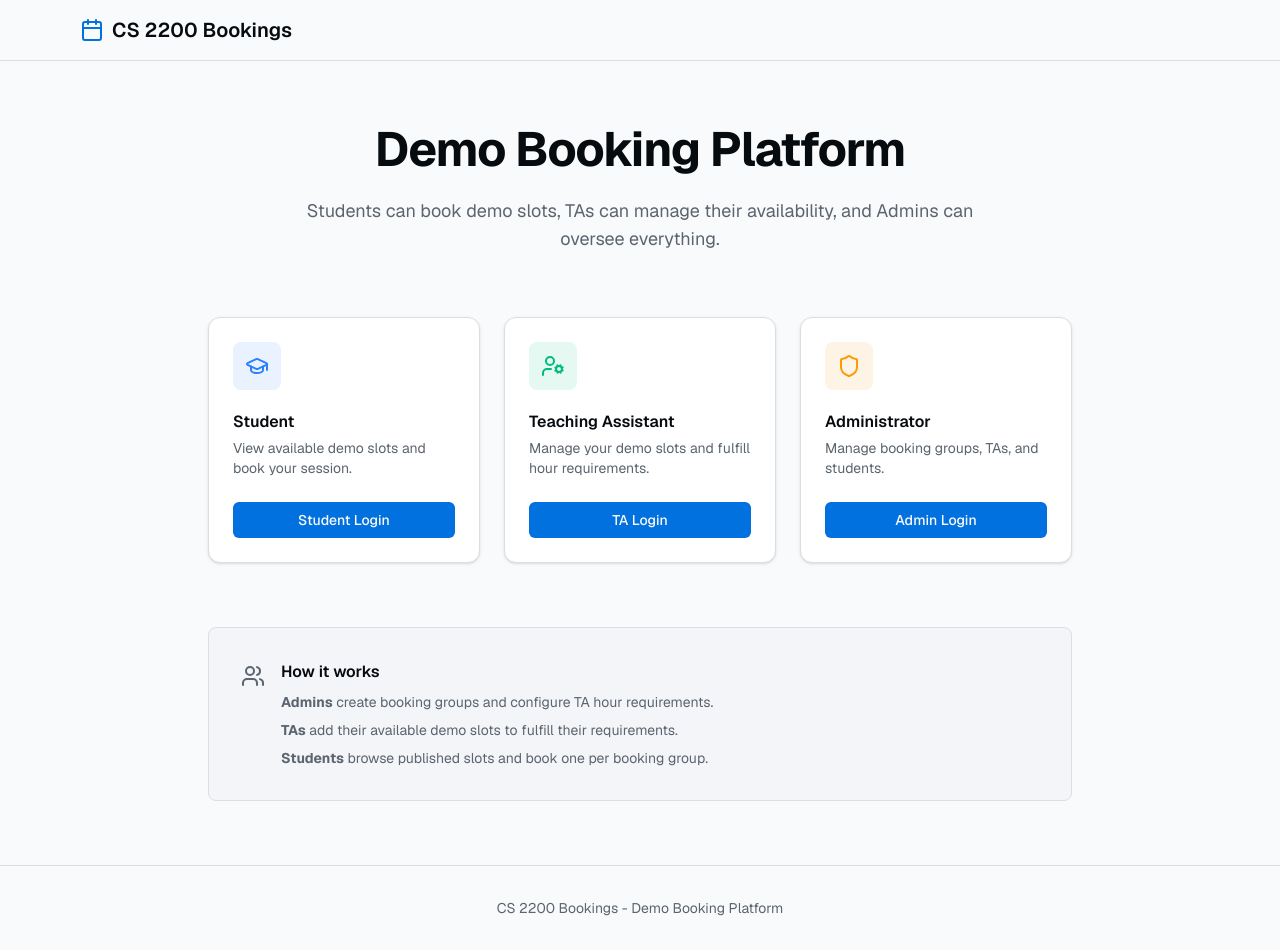
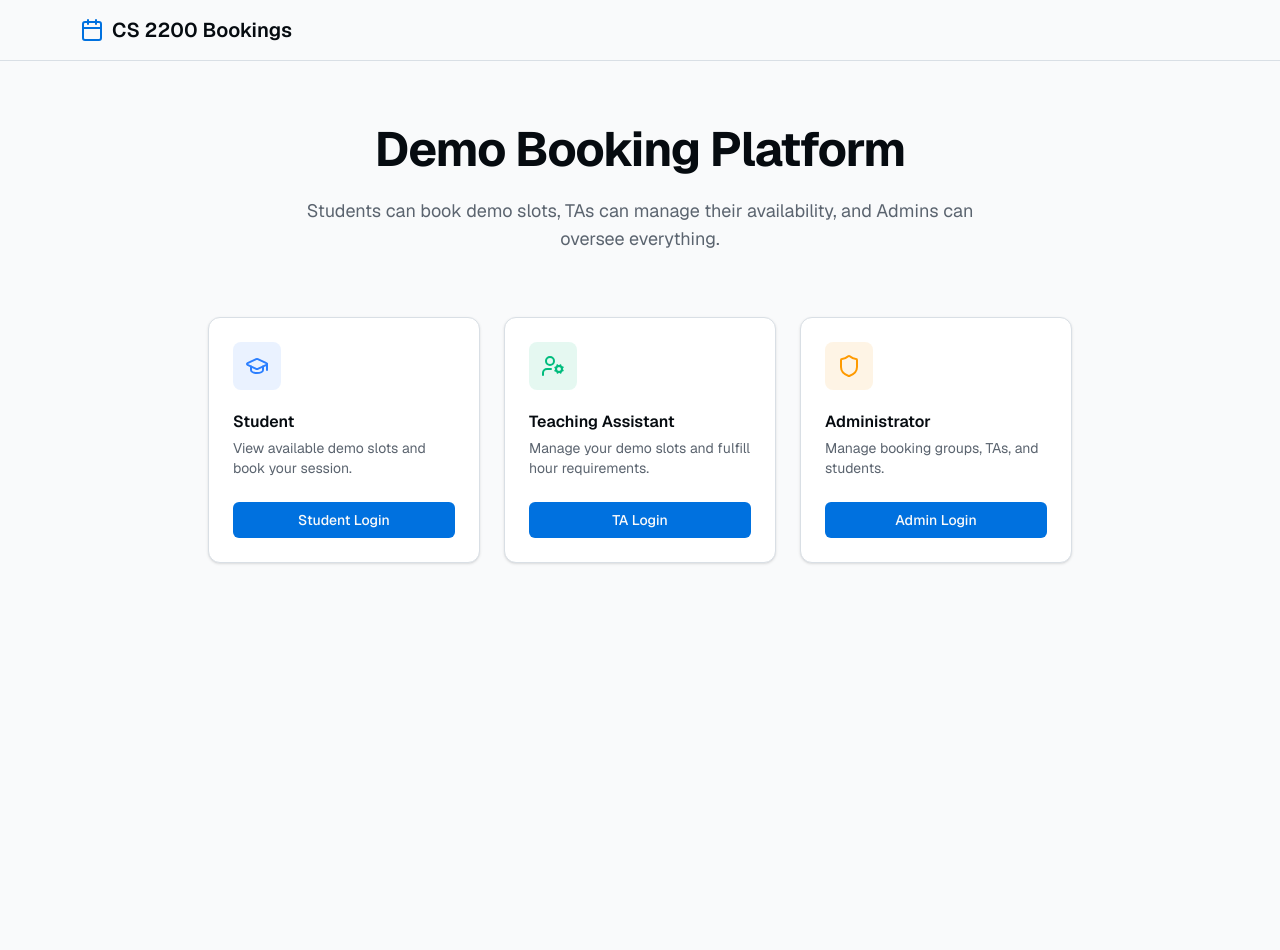
Before and after one commit to sswadkar/cs2200bookings, a Next.js app: page / in a window 1280 px wide. After the commit the page ends 800 px from the top, so only its background shows below. Built offline with nearby package versions, Linux system fonts and the light colour scheme.

Commit message:
remove footer and how it works

```diff
--- a/app/page.tsx
+++ b/app/page.tsx
@@ -1,7 +1,13 @@
-import Link from "next/link"
-import { Calendar, Users, GraduationCap, Shield, UserCog } from "lucide-react"
-import { Button } from "@/components/ui/button"
-import { Card, CardContent, CardDescription, CardHeader, CardTitle } from "@/components/ui/card"
+import Link from "next/link";
+import { Calendar, Users, GraduationCap, Shield, UserCog } from "lucide-react";
+import { Button } from "@/components/ui/button";
+import {
+  Card,
+  CardContent,
+  CardDescription,
+  CardHeader,
+  CardTitle,
+} from "@/components/ui/card";
 
 export default function HomePage() {
   return (
@@ -10,7 +16,9 @@ export default function HomePage() {
         <div className="mx-auto flex max-w-6xl items-center justify-between px-4 py-4">
           <div className="flex items-center gap-2">
             <Calendar className="h-6 w-6 text-primary" />
-            <span className="text-xl font-semibold text-foreground">CS 2200 Bookings</span>
+            <span className="text-xl font-semibold text-foreground">
+              CS 2200 Bookings
+            </span>
           </div>
         </div>
       </header>
@@ -21,7 +29,8 @@ export default function HomePage() {
             Demo Booking Platform
           </h1>
           <p className="mx-auto mt-6 max-w-2xl text-pretty text-lg text-muted-foreground">
-            Students can book demo slots, TAs can manage their availability, and Admins can oversee everything.
+            Students can book demo slots, TAs can manage their availability, and
+            Admins can oversee everything.
           </p>
         </section>
 
@@ -32,7 +41,9 @@ export default function HomePage() {
                 <GraduationCap className="h-6 w-6 text-blue-500" />
               </div>
               <CardTitle className="mt-4">Student</CardTitle>
-              <CardDescription>View available demo slots and book your session.</CardDescription>
+              <CardDescription>
+                View available demo slots and book your session.
+              </CardDescription>
             </CardHeader>
             <CardContent>
               <Link href="/student/login">
@@ -49,7 +60,9 @@ export default function HomePage() {
                 <UserCog className="h-6 w-6 text-emerald-500" />
               </div>
               <CardTitle className="mt-4">Teaching Assistant</CardTitle>
-              <CardDescription>Manage your demo slots and fulfill hour requirements.</CardDescription>
+              <CardDescription>
+                Manage your demo slots and fulfill hour requirements.
+              </CardDescription>
             </CardHeader>
             <CardContent>
               <Link href="/ta/login">
@@ -66,7 +79,9 @@ export default function HomePage() {
                 <Shield className="h-6 w-6 text-amber-500" />
               </div>
               <CardTitle className="mt-4">Administrator</CardTitle>
-              <CardDescription>Manage booking groups, TAs, and students.</CardDescription>
+              <CardDescription>
+                Manage booking groups, TAs, and students.
+              </CardDescription>
             </CardHeader>
             <CardContent>
               <Link href="/admin/login">
@@ -77,33 +92,7 @@ export default function HomePage() {
             </CardContent>
           </Card>
         </section>
-
-        <section className="mt-16 rounded-lg border border-border bg-muted/50 p-8">
-          <div className="flex items-start gap-4">
-            <Users className="mt-1 h-6 w-6 text-muted-foreground" />
-            <div>
-              <h3 className="font-semibold text-foreground">How it works</h3>
-              <ul className="mt-2 space-y-2 text-sm text-muted-foreground">
-                <li>
-                  <strong>Admins</strong> create booking groups and configure TA hour requirements.
-                </li>
-                <li>
-                  <strong>TAs</strong> add their available demo slots to fulfill their requirements.
-                </li>
-                <li>
-                  <strong>Students</strong> browse published slots and book one per booking group.
-                </li>
-              </ul>
-            </div>
-          </div>
-        </section>
       </main>
-
-      <footer className="mt-auto border-t border-border">
-        <div className="mx-auto max-w-6xl px-4 py-8 text-center text-sm text-muted-foreground">
-          <p>CS 2200 Bookings - Demo Booking Platform</p>
-        </div>
-      </footer>
     </div>
-  )
+  );
 }
```
